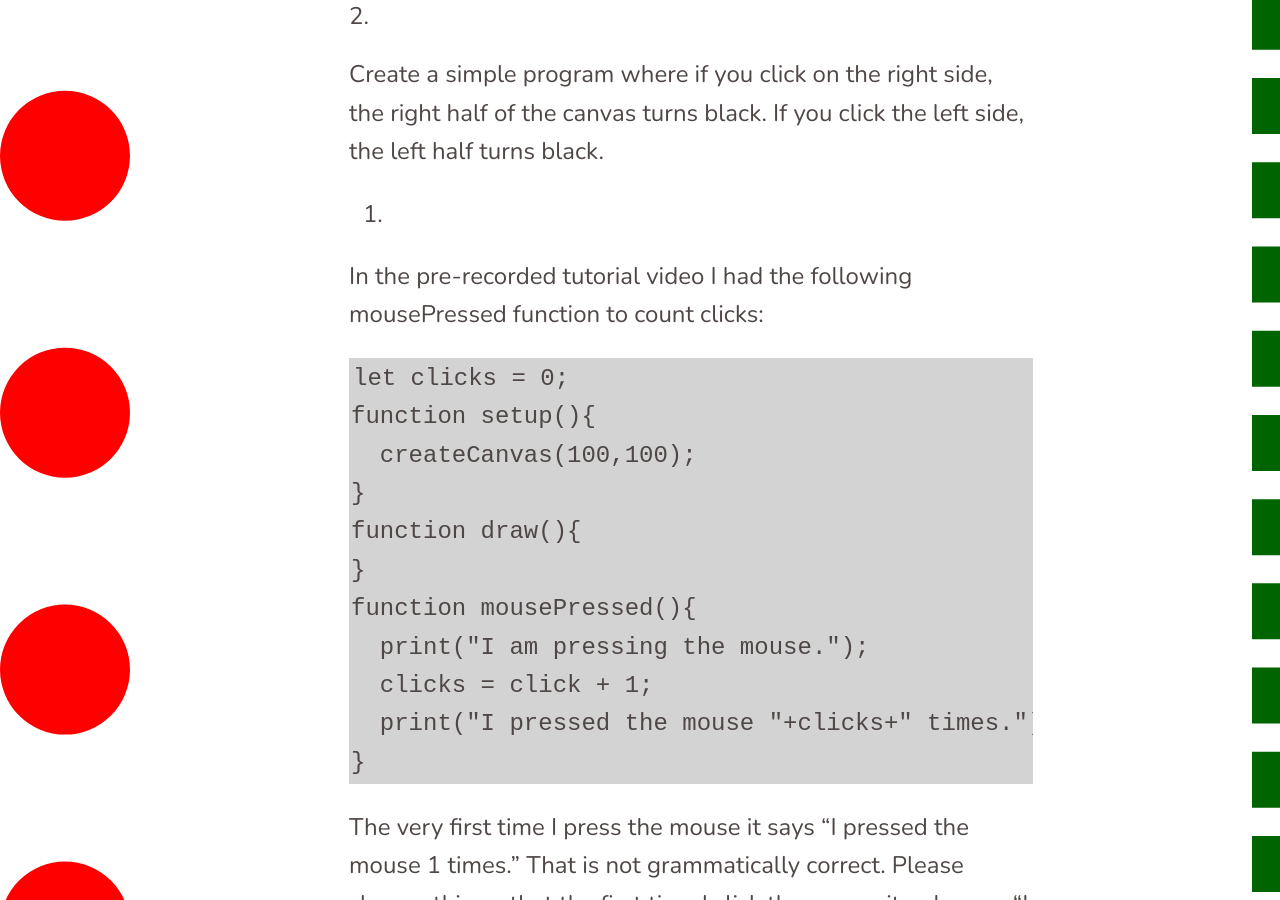
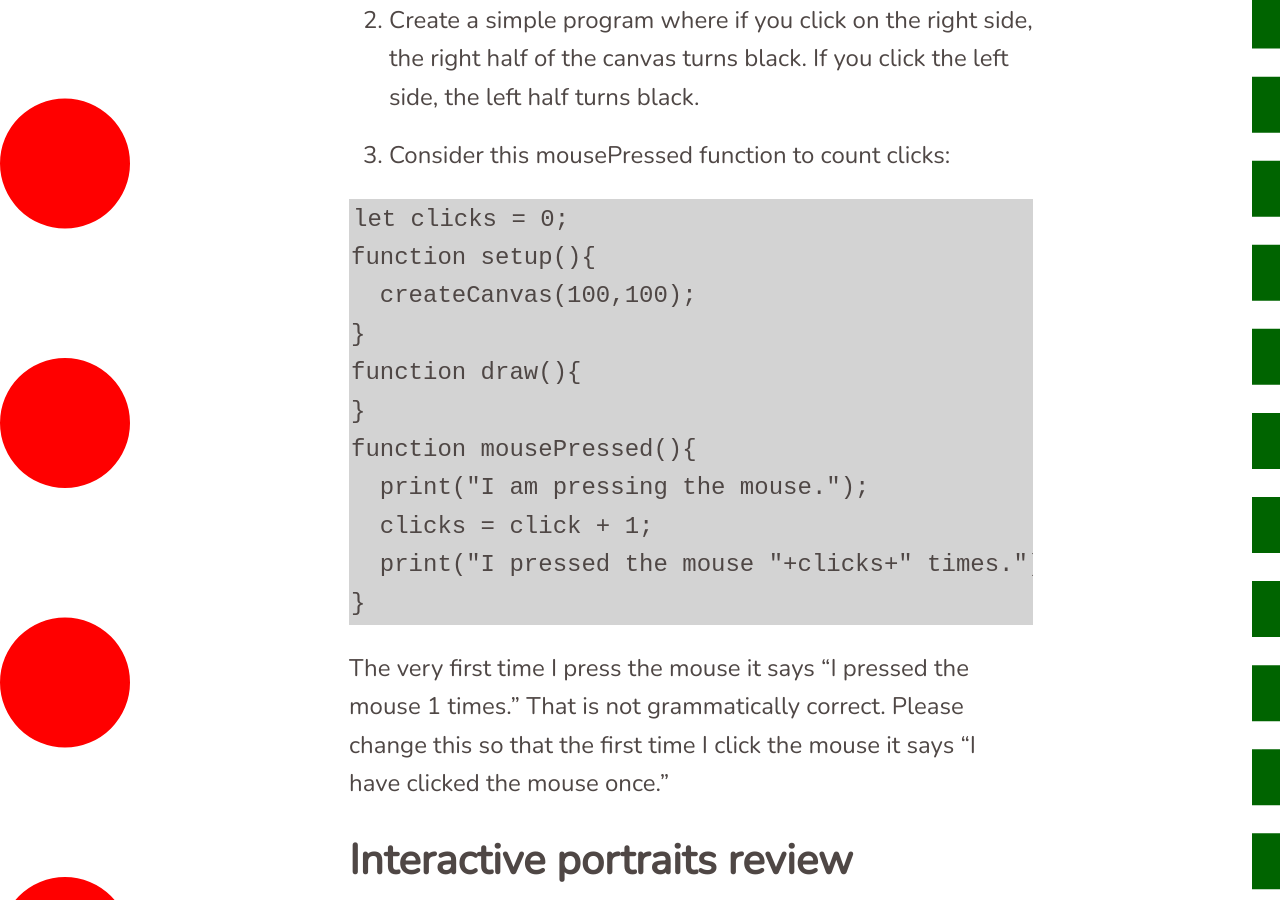
Before and after one commit to lee2sman/p4va_spring2024, a Jekyll site: the page built from _posts/2023-09-18-week3.md, in a window 1280 px wide and 900 px high, scrolled down 680 px. Built offline with Jekyll 4.4.1, drawn with Linux system fonts in a browser that asks for light colours; nearby versions of some CDN libraries; some of the changed text lies outside the part shown.

Commit message:
add week3

````diff
--- a/_posts/2023-09-18-week3.md
+++ b/_posts/2023-09-18-week3.md
@@ -3,21 +3,15 @@ layout: post
 title: "Week 3: Looping and Interactivity"
 ---
 
-
 ## Warmup questions
 
+You can do this solo or with a partner.
 
-1.
+1. Create a simple drawing program. A circle is drawn on screen where your mouse is located. When you click the mouse, it should choose a different color fill for the circle that you are drawing with.
 
-Create a simple drawing program. A circle is drawn on screen where your mouse is located. When you click the mouse, it should choose a different color fill for the circle that you are drawing with.
+2. Create a simple program where if you click on the right side, the right half of the canvas turns black. If you click the left side, the left half turns black.
 
-2.
-
-Create a simple program where if you click on the right side, the right half of the canvas turns black. If you click the left side, the left half turns black.
-
-3.
-
-In the pre-recorded tutorial video I had the following mousePressed function to count clicks:
+3. Consider this mousePressed function to count clicks:
 
 ```
 let clicks = 0;
@@ -33,33 +27,26 @@ function mousePressed(){
 }
 ```
 
-The very first time I press the mouse it says "I pressed the mouse 1 times." That is not grammatically correct. Please change this so that the first time I click the mouse it only says "I have clicked the mouse once."
+The very first time I press the mouse it says "I pressed the mouse 1 times." That is not grammatically correct. Please change this so that the first time I click the mouse it says "I have clicked the mouse once."
 
-## Interactive portrait review
+## Interactive portraits review
 
-<iframe src="https://editor.p5js.org/jasonbberry9/full/b4kAZ08Hd"></iframe>
-
-<iframe src="https://editor.p5js.org/2sman/full/aMZEM1tfg"></iframe>
-
-<iframe src="https://editor.p5js.org/aidan.decker/full/zo5H00MqB"></iframe>
-
-<iframe src="https://editor.p5js.org/yannieleftheriouu/full/JS44Ke_5p"></iframe>
-
-<iframe src="https://editor.p5js.org/crowyo/full/nX_cTEaeO"></iframe>
-
-<iframe src="https://editor.p5js.org/njhardyman/full/n06JA5E8i"></iframe>
-
-<iframe src="https://editor.p5js.org/julia.mell/full/zQX-TlPw6"></iframe>
 
 ## interactivity with keyPressed
+
+Reminder: when you are checking if two things are equivalent inside an IF block, you must use two equal signs ```==```.
+
+for example:
 
 ```
 function keyPressed(){
   //this function runs anytime you press a key
    if (keyCode === LEFT_ARROW) {
     //move left
+    x--;
    } else if (keyCode === RIGHT_ARROW) {
     //move right
+    x++;
   }
 }
 ```
@@ -77,7 +64,7 @@ Example
 let iMadeMyBedToday = true;
 ```
 
-## Built-in in boolean: mouseIsPressed
+## Built-in boolean: mouseIsPressed
 
 Don't confuse mousePressed() with ```mouseIsPressed```.
 
@@ -107,10 +94,9 @@ Sometimes we want to do something many times. Over and over again.
 
 We use loops to do this.
 
-
 ### For loop
 
-Use the for loop to specify having an action occur a set number of times.
+Use the for-loop to specify having an action occur a set number of times.
 
 ```
 for (var i = 0; i < 65; i++){
@@ -118,7 +104,7 @@ for (var i = 0; i < 65; i++){
 }
 ```
 
-There are 3 sections in the for loop statement. First we initialize the temporary variable. Then we test to see if the statement is valid. Then we increment the temporary variable at the end of each loop.
+**There are 3 sections in the for loop statement. First we initialize the temporary variable. Then we test to see if the statement is valid. Then we increment the temporary variable at the end of each loop.**
 
 Another example
 
@@ -128,16 +114,17 @@ for (var i = 99; i >= 0; i--){
 }
 ```
 
+How would we add to this code to complete the song?
 
-### When to use an if statement or for loop
+### When to use an if statement or for-loop?
 
- **If you are testing whether something is true**
+**If you are testing whether something is true**
 
 When you are asking a question, use an if statement.
 
 Examples: Is my ball off screen? Is the color black?
 
-**If you need to make lots of things, use a for a loop**
+**If you need to make lots of things, use a for-loop**
 
 Examples: I need 300 circles.
 
@@ -165,10 +152,27 @@ function keyPressed(){
 
 Events happen independently of (outside) the draw loop.
 
+Additional events:
+
+```
+mousePressed()
+mouseDragged()
+mouseReleased()
+mouseClicked()
+mouseWheel()
+mouseMove()
+keyPressed()
+keyReleased()
+keyTyped()
+keyIsDown()
+touchStarted()
+touchMoved()
+touchEnded()
+```
+
 ## Rollovers (buttons)
 
 For our bouncing ball, we needed to detect when we were on the page or not. This same technique can be used to detect when a user has clicked on a button.
-
 
 First we see if our mouse has rolled over the rectangle
 
@@ -204,6 +208,20 @@ Answer: place the code inside a test for whether the mouseIsPressed
 - more advanced [rollover button example code](https://editor.p5js.org/2sman/sketches/99erQyzKh)
 # Homework
 
+## Read
+
+Chapters 6 and 7 in the book Getting Started with p5.js
+
+## Watch
+
+The Coding Train videos
+
+[How to rotate shapes - translate, rotate, push, pop](https://www.youtube.com/watch?v=o9sgjuh-CBM)
+
+[How to use scale](https://www.youtube.com/watch?v=pkHZTWOoTLM)
+
+[Uploading media files](https://www.youtube.com/watch?v=rO6M5hj0V-o)
+
 ## Bouncing Balls of Color
 
 Take our bouncing ball starter code from [here](https://editor.p5js.org/2sman/sketches/77EtIEz_5). Duplicate the code sketch. Now add:
````
